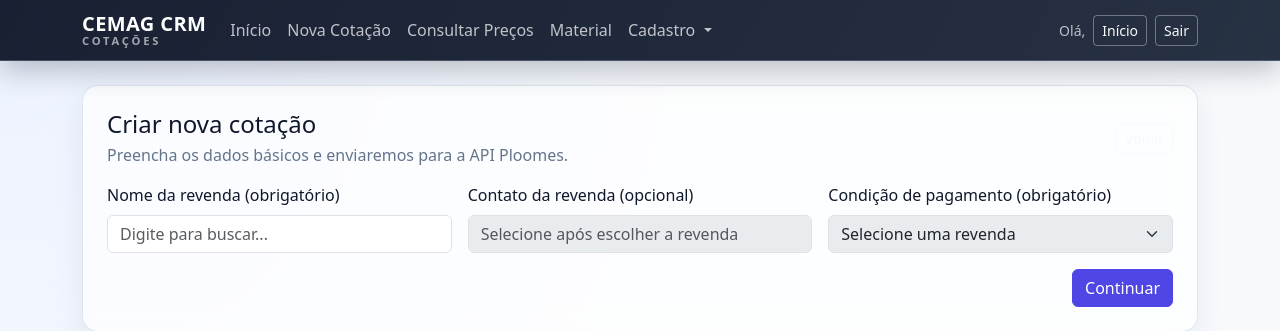
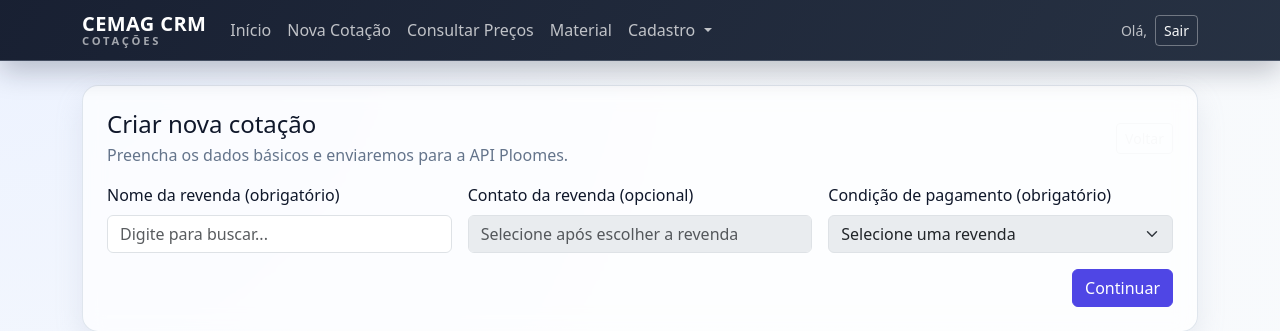
Before and after one commit to Cemag-pcp/crm, a Django app: template templates/sales/create_quote.html in a window 1280 px wide. Shown: the top 331 px of the page. Run offline with Django 5.2, Linux system fonts and the light colour scheme; the template is opened without the code that fills it: values that come from a table or form of the project are taken from there, others are empty; data comes from the database, SQL or seed files in the repository; some libraries are stand-ins or nearby versions.

Commit message:
correções aplicadas para versao 1

```diff
--- a/templates/sales/base.html
+++ b/templates/sales/base.html
@@ -68,7 +68,7 @@
             <div class="d-flex align-items-center gap-2 ms-auto">
                 <span class="navbar-text small">Olá, {{ user_name }}</span>
                 {% block nav_actions %}
-                <a href="{% url 'home' %}" class="btn btn-outline-light btn-sm" hx-get="{% url 'home' %}" hx-target="#app-main" hx-select="#app-main" hx-swap="outerHTML" hx-push-url="true">Início</a>
+                <!-- <a href="{% url 'home' %}" class="btn btn-outline-light btn-sm" hx-get="{% url 'home' %}" hx-target="#app-main" hx-select="#app-main" hx-swap="outerHTML" hx-push-url="true">Início</a> -->
                 <a href="{% url 'logout' %}" class="btn btn-outline-light btn-sm">Sair</a>
                 {% endblock %}
             </div>
```
Also changed, not shown: .claude/settings.local.json.
